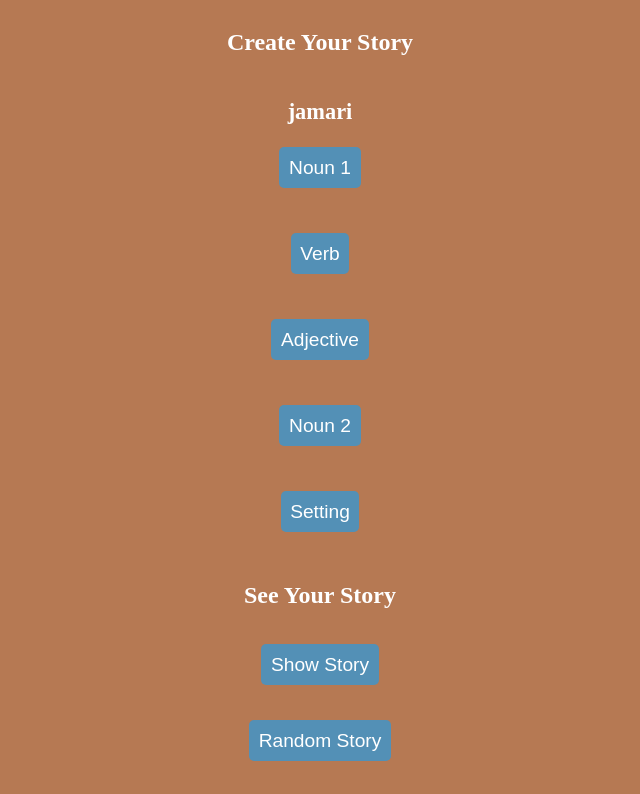
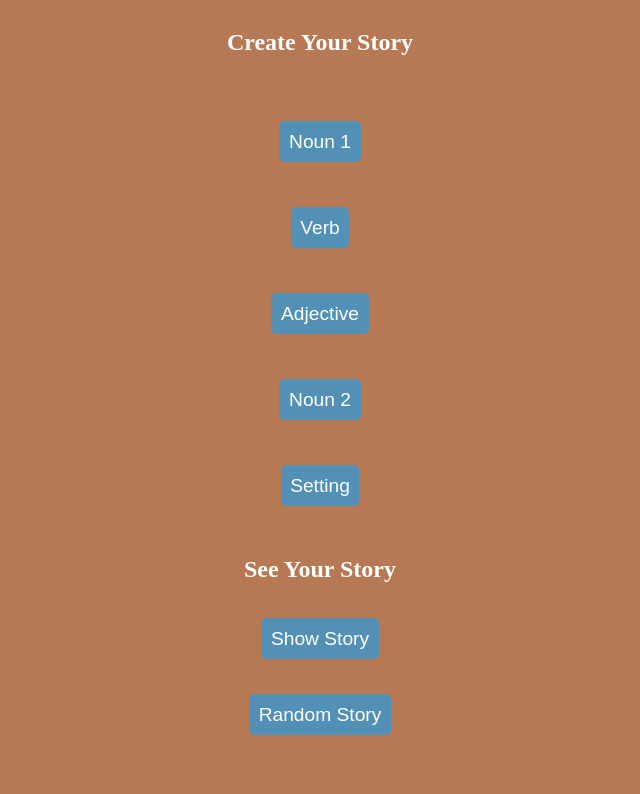
Before and after one commit to JamWithMari/JS-class, a plain HTML site: page assignment01/index.html in a window 1280 px wide. Shown: the part 61-855 px from the top of the page, without its empty margins (320-960 px from the left). Drawn offline with Linux system fonts and the light colour scheme.

Commit message:
Update index.html

```diff
--- a/assignment01/index.html
+++ b/assignment01/index.html
@@ -18,7 +18,7 @@
 		<h2>Create Your Story</h2>
 		<div class="noun1-section">
 			<button id="noun1">Noun 1</button>
-			<p id="choosenNoun1">jamari</p>
+			<p id="choosenNoun1"></p>
 		</div>
 		<div class="verb-section">
 			<button id="verb">Verb</button>
```
